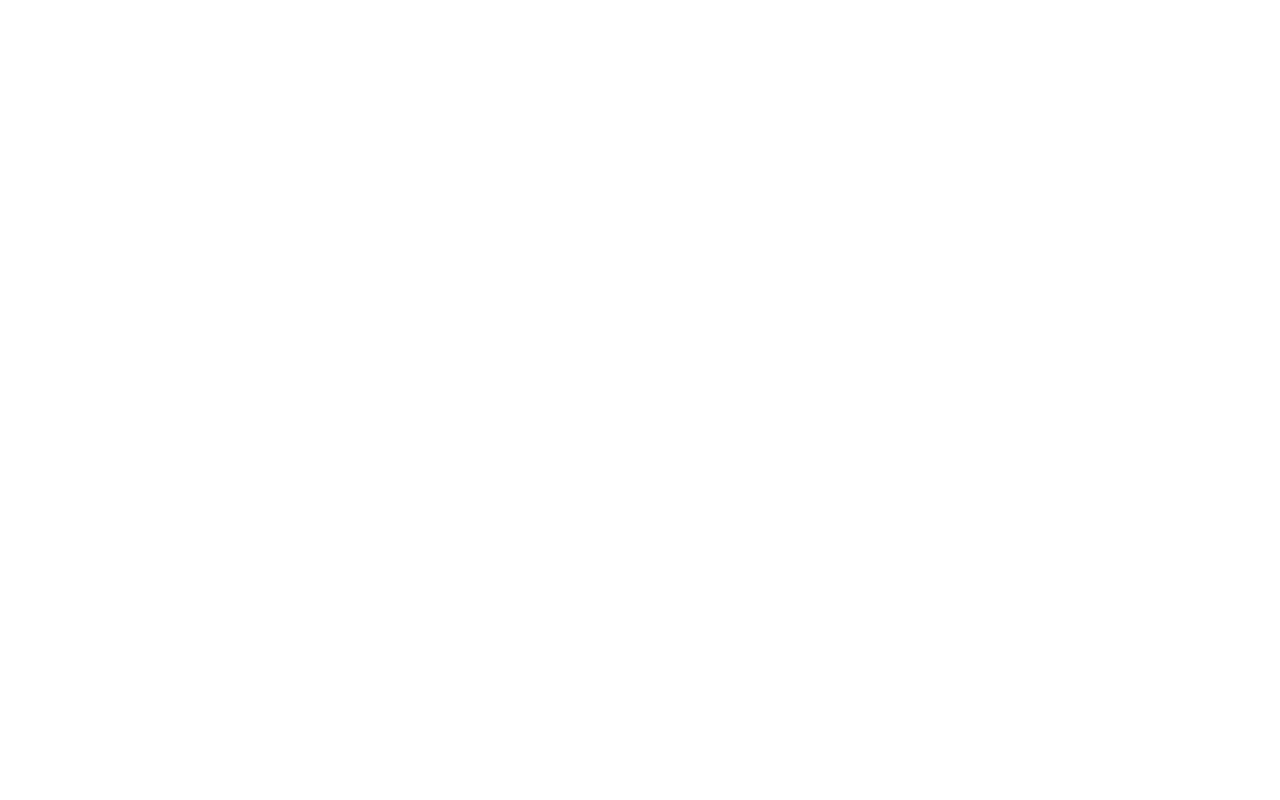
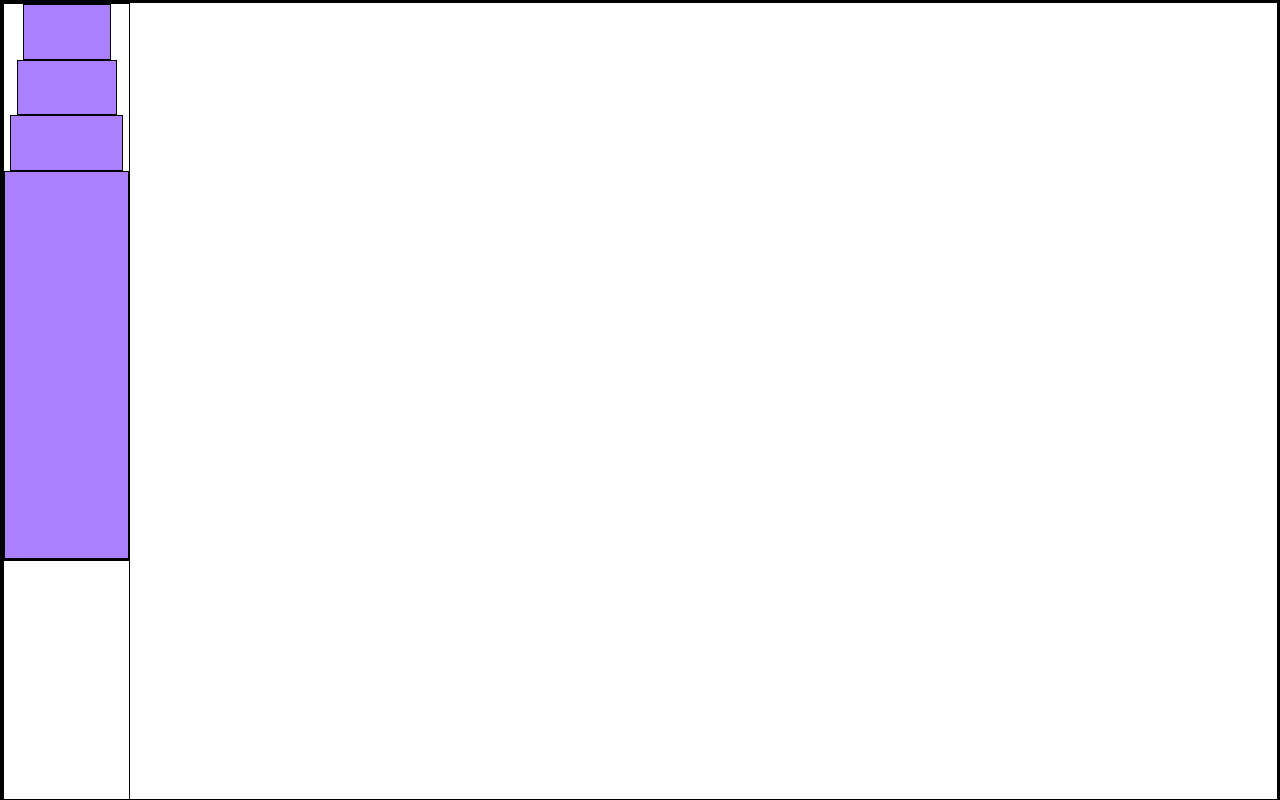
Before and after one commit to 7cBruno/horizonte-da-cidade, a plain HTML site: page index.html in a window 1280 px wide. Shown: the top 800 px of the page. Drawn offline with Linux system fonts and the light colour scheme.

Commit message:
Atualização primária

```diff
--- a/index.html
+++ b/index.html
@@ -1,15 +1,26 @@
 <!DOCTYPE html>
 <html>
-    <head>
+    <head lang="en">
         <meta charset="utf-8" />
         <meta name="viewport" content="width=device-width, initial-scale-1" />
 
-        <link rel="stylesheet" href="style.css" type="txt/style" />
+        <link rel="stylesheet" href="style.css" type="text/css" />
         <script src="script.js"></script>
 
         <title>Céu Noturno</title>
     </head>
     <body>
+        <div class="background-buildings">
+            <div class="bb1">
+                <div class="bb1a"></div>
+                <div class="bb1b"></div>
+                <div class="bb1c"></div>
+                <div class="bb1d"></div>
+            </div>
+            <div class="bb2"></div>
+            <div class="bb3"></div>
+            <div class="bb4"></div>
+        </div>
 
     </body>
 </html>
--- a/style.css
+++ b/style.css
@@ -0,0 +1,69 @@
+* {
+    /* Delimita visualmente o espaço dos elementos */
+    border: 1px solid black;
+    box-sizing: border-box;
+}
+
+body {
+    height: 100vh;
+    margin: 0;
+
+    overflow: hidden
+}
+
+.background-buildings {
+    width: 100%;
+    height: 100%;
+
+}
+
+.bb1 {
+    width: 10%;
+    height: 70%;
+
+    display: flex;
+
+    flex-direction: column;
+    align-items: center;
+
+    --building-color: #aa80ff
+}
+.bb1a, .bb1b, .bb1c {
+    height: 10%
+}
+.bb1a {
+    width: 70%;
+
+    background-color: var(--building-color)
+}
+.bb1b {
+    width: 80%;
+
+    background-color: var(--building-color);
+
+}
+.bb1c {
+    width: 90%;
+
+    background-color: var(--building-color);
+
+}
+.bb1d {
+    height: 70%;
+    width: 100%;
+
+    background-color: var(--building-color);
+}
+
+.bb2 {
+    height: 50%;
+    width: 10%;
+}
+.bb3 {
+    height: 55%;
+    width: 10%;
+}
+.bb4 {
+    height: 58%;
+    width: 11%;
+}
```
Also changed, not shown: 1 other file.
